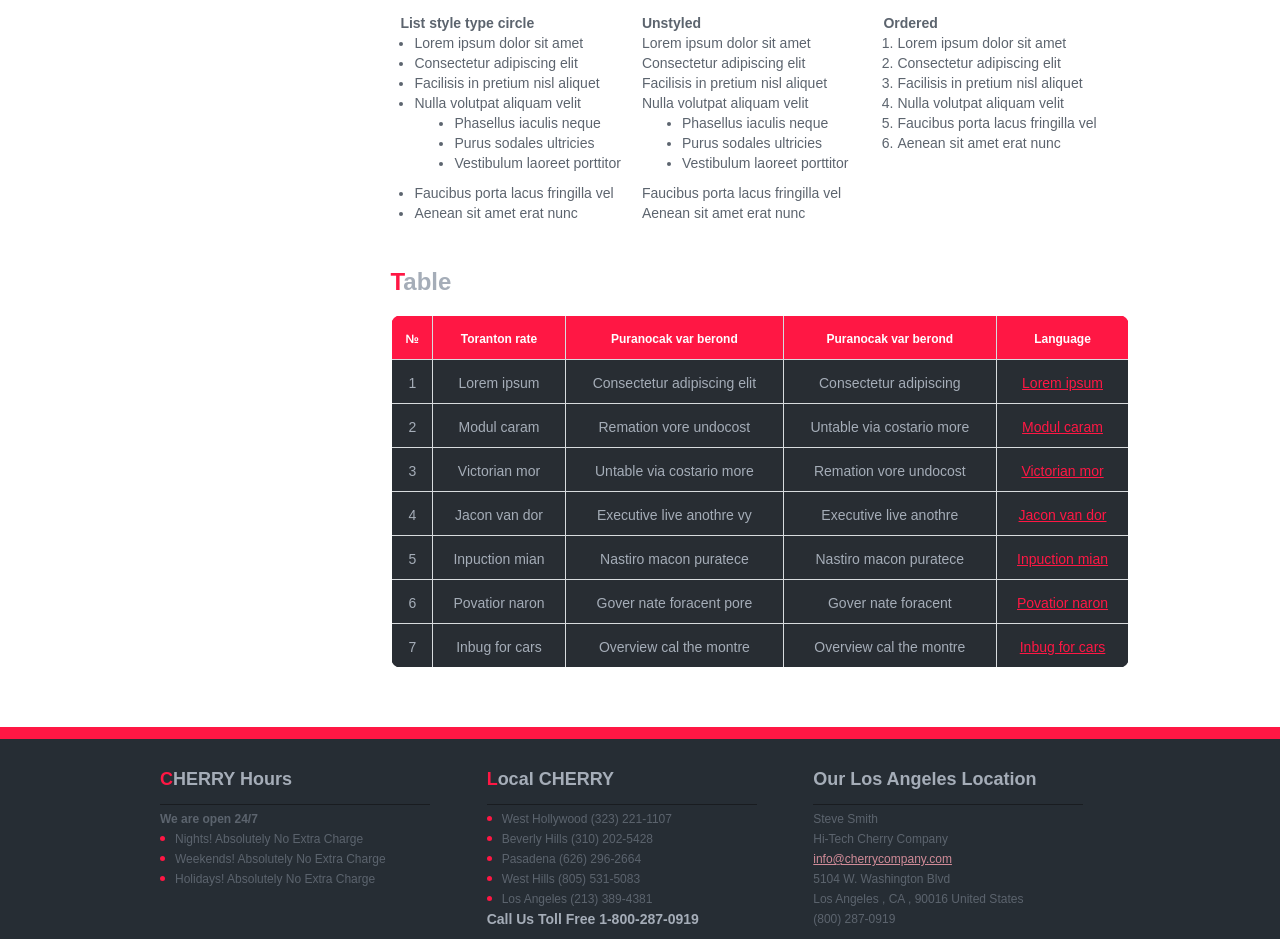
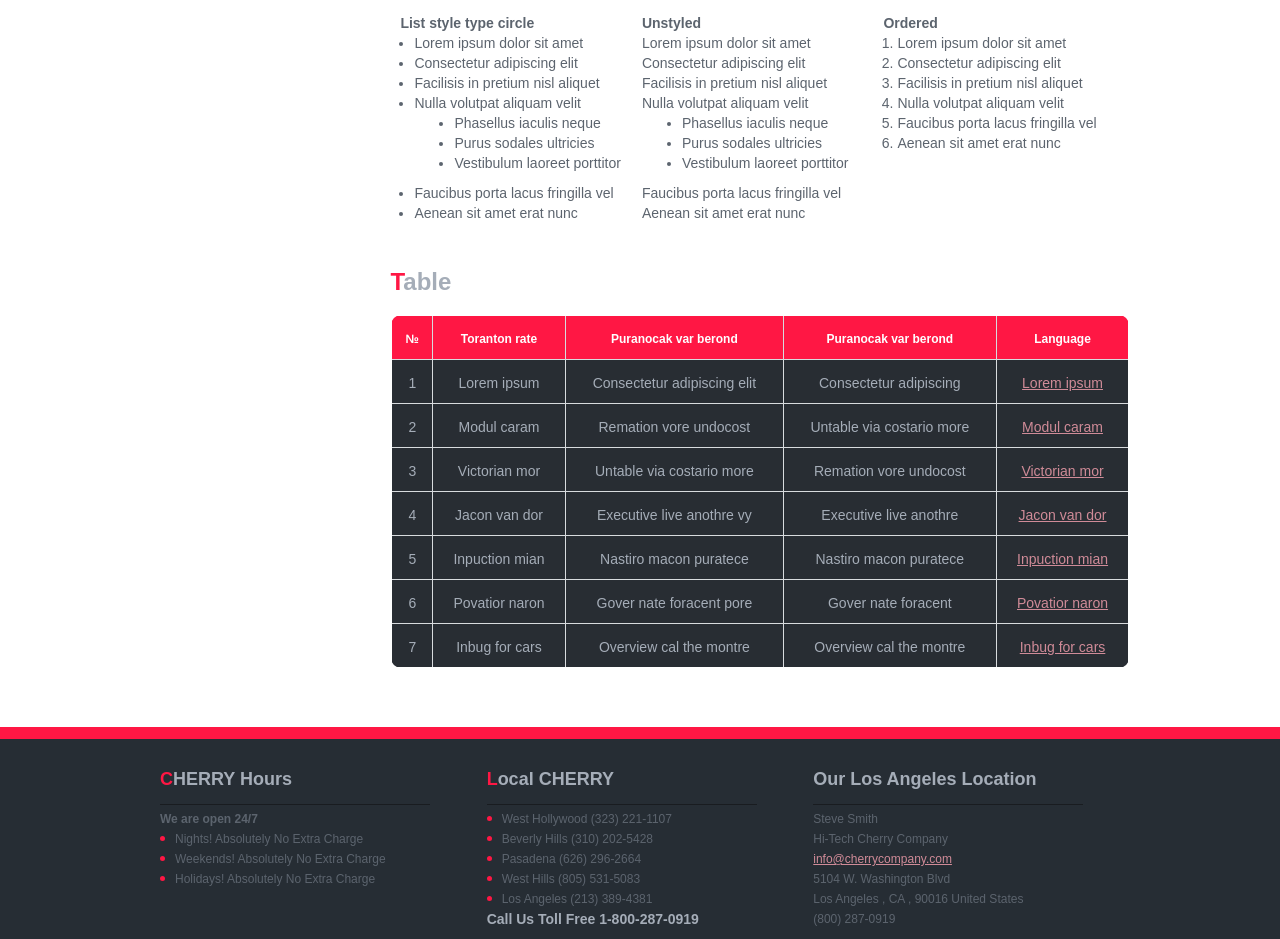
Before and after one commit to sapalenko/cherry, a plain HTML site: page index.html in a window 1280 px wide. Shown: the part 791-1730 px from the top of the page. Drawn offline with Linux system fonts and the light colour scheme.

Commit message:
edit link in table

```diff
--- a/css/components/base.css
+++ b/css/components/base.css
@@ -122,6 +122,6 @@ img {
   margin: 0;
 }
 
-.info-link {
+.pink-link {
   color: #d08b98;
 }
--- a/index.html
+++ b/index.html
@@ -164,7 +164,7 @@
                         <td>Consectetur adipiscing elit</td>
                         <td>Consectetur adipiscing</td>
                         <td>
-                          <a href="#">Lorem ipsum</a>
+                          <a class="pink-link" href="#">Lorem ipsum</a>
                         </td>
                       </tr>
                       <tr class="table-row">
@@ -173,7 +173,7 @@
                         <td>Remation vore undocost</td>
                         <td>Untable via costario more</td>
                         <td>
-                          <a href="#">Modul caram</a>
+                          <a class="pink-link" href="#">Modul caram</a>
                         </td>
                       </tr>
                       <tr class="table-row">
@@ -182,7 +182,7 @@
                         <td>Untable via costario more</td>
                         <td>Remation vore undocost</td>
                         <td>
-                          <a href="#">Victorian mor</a>
+                          <a class="pink-link" href="#">Victorian mor</a>
                         </td>
                       </tr>
                       <tr class="table-row">
@@ -191,7 +191,7 @@
                         <td>Executive live anothre vy</td>
                         <td>Executive live anothre</td>
                         <td>
-                          <a href="#">Jacon van dor</a>
+                          <a class="pink-link" href="#">Jacon van dor</a>
                         </td>
                       </tr>
                       <tr class="table-row">
@@ -200,7 +200,7 @@
                         <td>Nastiro macon puratece</td>
                         <td>Nastiro macon puratece</td>
                         <td>
-                          <a href="#">Inpuction mian</a>
+                          <a class="pink-link" href="#">Inpuction mian</a>
                         </td>
                       </tr>
                       <tr class="table-row">
@@ -209,7 +209,7 @@
                         <td>Gover nate foracent pore</td>
                         <td>Gover nate foracent</td>
                         <td>
-                          <a href="#">Povatior naron</a>
+                          <a class="pink-link" href="#">Povatior naron</a>
                         </td>
                       </tr>
                       <tr class="table-row">
@@ -218,7 +218,7 @@
                         <td class="data-radius">Overview cal the montre</td>
                         <td class="data-radius">Overview cal the montre</td>
                         <td class="data-radius">
-                          <a href="#">Inbug for cars</a>
+                          <a class="pink-link" href="#">Inbug for cars</a>
                         </td>
                       </tr>
                     </table>
@@ -257,7 +257,7 @@
                 <li class="list-item">Steve Smith</li>
                 <li class="list-item">Hi-Tech Cherry Company</li>
                 <li class="list-item">
-                  <a class="info-link" href="#">info@cherrycompany.com</a>
+                  <a class="pink-link" href="#">info@cherrycompany.com</a>
                 </li>
                 <li class="list-item">5104 W. Washington Blvd</li>
                 <li class="list-item">Los Angeles , CA , 90016 United States</li>
```
